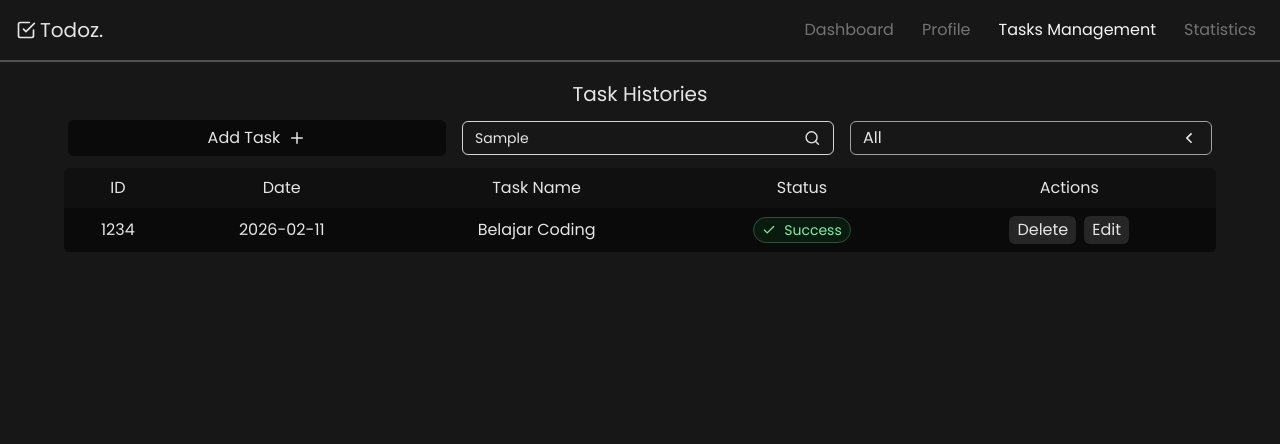
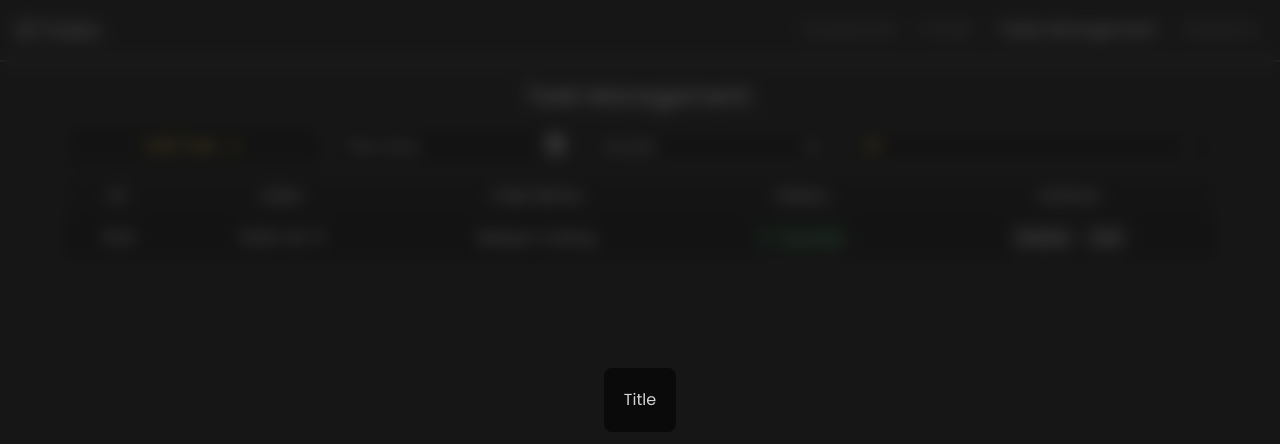
Before and after one commit to MazumalaAja/Todoz-FE, a React (Vite) app: page /tasks in a window 1280 px wide. Both pictures are taken after typing "Sample" into the empty fields and a click on the button "Add Task". Shown: the top 444 px of the page. Built offline with nearby package versions, Linux system fonts and the light colour scheme.

Commit message:
continue taskPage

```diff
--- a/package.json
+++ b/package.json
@@ -10,8 +10,13 @@
     "preview": "vite preview"
   },
   "dependencies": {
+    "@emotion/react": "^11.14.0",
+    "@emotion/styled": "^11.14.1",
     "@fontsource/poppins": "^5.2.7",
+    "@mui/material": "^7.3.7",
+    "@mui/x-date-pickers": "^8.27.0",
     "@tailwindcss/vite": "^4.1.18",
+    "dayjs": "^1.11.19",
     "react": "^19.2.0",
     "react-dom": "^19.2.0",
     "react-icons": "^5.5.0",
--- a/src/App.jsx
+++ b/src/App.jsx
@@ -1,13 +1,25 @@
 // ===== Imports =====
 import { RouterProvider } from "react-router-dom";
+import { AdapterDayjs } from "@mui/x-date-pickers/AdapterDayjs";
+import { LocalizationProvider } from "@mui/x-date-pickers";
+import { ThemeProvider, createTheme } from "@mui/material";
 import router from "./routes/route";
 import "@fontsource/poppins"
 
 // ===== Code =====
 export default function App() {
+     const darkTheme = createTheme({
+          palette: {
+               mode: "dark"
+          }
+     })
      return (
           <>
-               <RouterProvider router={router} />
+               <ThemeProvider theme={darkTheme}>
+                    <LocalizationProvider dateAdapter={AdapterDayjs}>
+                         <RouterProvider router={router} />
+                    </LocalizationProvider>
+               </ThemeProvider>
           </>
      )
 }
--- /dev/null
+++ b/src/components/modal.jsx
@@ -0,0 +1,8 @@
+// ===== Code =====
+export default function Modal({ open, onClick, children }) {
+     return (
+          <div onClick={onClick} className={`${open ? `z-99999 opacity-100` : `-z-1 opacity-0`} transition-all duration-200 fixed inset-0  bg-neutral-900/70 backdrop-blur-sm flex justify-center items-center`}>
+               {children}
+          </div>
+     )
+}
--- a/src/components/select.jsx
+++ b/src/components/select.jsx
@@ -8,8 +8,8 @@ export default function Selectx({ data = [], value = "", selected, onClick }) {
      return (
           <>
                {/* ====== Container ===== */}
-               <div className="border relative border-neutral-400 p-1 px-3 w-max m-1 rounded-md flex justify-between  items-center">
-                    <input className="text-neutral-200 focus:outline-0" readOnly type="text" value={value} placeholder="choose your own..." />
+               <div className="border relative bg-neutral-950 border-neutral-600 p-1 px-3 w-max m-1 rounded-md flex justify-between  items-center">
+                    <input className=" focus:outline-0 text-amber-300" readOnly type="text" value={value} placeholder="choose your own..." />
                     <div onClick={() => setActive(!active)}>
                          <RiArrowLeftSLine className={` ${active ? `-rotate-90` : ``} duration-200 text-neutral-200 text-xl cursor-pointer`} />
                     </div>
--- a/src/main.jsx
+++ b/src/main.jsx
@@ -7,6 +7,7 @@ import "./styles/global.css"
 // ===== Code =====
 createRoot(document.getElementById("root")).render(
      <StrictMode>
+
           <App />
      </StrictMode>
 )
--- a/src/pages/home.jsx
+++ b/src/pages/home.jsx
@@ -82,10 +82,13 @@ export default function HomePage() {
 
                {/* ===== List Tasks ===== */}
                <div className={`bg-neutral-900 min-h-screen py-20 space-y-3`}>
+                    <div className="w-full max-w-6xl mx-auto text-2xl text-neutral-300">
+                         <h2>Dashboard.</h2>
+                    </div>
                     <div className="w-full max-w-6xl mx-auto flex items-center gap-2">
                          {/* ===== Handle Day ===== */}
-                         <div className="border-neutral-400 border w-max px-3 py-1 rounded-md text-neutral-200">
-                              <input onChange={handleChangeDate} value={selected.date} type="text" placeholder="Choose your own..." className="focus:outline-0" min={1} max={getDayInMonth} />
+                         <div className="border-neutral-600 bg-neutral-950 border w-max px-3 py-1 rounded-md text-neutral-200">
+                              <input onChange={handleChangeDate} value={selected.date} type="text" placeholder="Choose your own..." className="focus:outline-0 text-amber-300" min={1} max={getDayInMonth} />
                          </div>
 
                          {/* ===== Handle Month ===== */}
@@ -94,8 +97,8 @@ export default function HomePage() {
                          </div>
 
                          {/* ===== Handle Year ===== */}
-                         <div className="border-neutral-400 border w-max px-3 py-1 rounded-md text-neutral-200">
-                              <input onChange={handleChangeYear} value={selected.year} type="text" placeholder="Choose your own..." className="focus:outline-0" />
+                         <div className="border-neutral-600 bg-neutral-950 border w-max px-3 py-1 rounded-md text-neutral-200">
+                              <input onChange={handleChangeYear} value={selected.year} type="text" placeholder="Choose your own..." className="focus:outline-0 text-amber-300" />
                          </div>
                     </div>
 
@@ -126,7 +129,7 @@ export default function HomePage() {
 
 function CategoryDay({ label, month, selected, onClick }) {
      return (
-          <button onClick={onClick} className={`${selected ? `bg-neutral-200 text-neutral-900 border-neutral-200` : `text-neutral-200 border-neutral-400`} cursor-pointer active:scale-95 flex items-center gap-2 border  px-4 py-0.5 rounded-lg`}>
+          <button onClick={onClick} className={`${selected ? `bg-neutral-200 text-neutral-900 border-neutral-200` : `text-neutral-200 border-neutral-600`} cursor-pointer active:scale-95 flex items-center gap-2 border  px-4 py-0.5 rounded-lg`}>
                <span>{label}</span>
                <span>{month}</span>
           </button>
--- a/src/pages/tasks.jsx
+++ b/src/pages/tasks.jsx
@@ -1,11 +1,21 @@
 // ===== Imports =====
 import { FaChartBar, FaHome, FaList, FaUser } from "react-icons/fa";
 import Navbar from "../components/navbar";
-import { FiCalendar, FiCheck, FiPlus, FiSearch } from "react-icons/fi";
+import { FiCheck, FiPlus, FiSearch } from "react-icons/fi";
 import Selectx from "../components/select";
+import { DatePicker } from "@mui/x-date-pickers";
+import { useEffect, useState } from "react";
+import dayjs from "dayjs";
+import Modal from "../components/modal";
 
 // ===== Code =====
 export default function TasksPage() {
+     // ===== States =====
+     const [date, setDate] = useState(null);
+     const [open, setOpen] = useState({
+          modal: false,
+     })
+
      // ===== Data Navigation =====
      const data = [
           { path: "/", label: "Dashboard", icon: FaHome },
@@ -13,28 +23,66 @@ export default function TasksPage() {
           { path: "/tasks", label: "Tasks Management", icon: FaList },
           { path: "/statistics", label: "Statistics", icon: FaChartBar },
      ]
+
      return (
           <>
+               {/* ===== Navbar ===== */}
                <Navbar data={data} />
+
+               {/* ===== Modal ===== */}
+               <Modal onClick={() => {
+                    setOpen(prev => ({ ...prev, modal: false }))
+               }} open={open.modal} >
+                    <div onClick={(e) => {
+                         e.stopPropagation();
+                    }} className={`bg-neutral-950 ${open.modal ? `scale-100` : `scale-0`} transition-all delay-200 duration-200 rounded-lg text-neutral-300 p-5`}>
+                         <div>
+                              <h2>Title</h2>
+                         </div>
+                    </div>
+               </Modal>
+
+               {/* ===== Place ===== */}
                <div className={`bg-neutral-900 min-h-screen`}>
                     {/* ===== Container ===== */}
                     <div className="w-full max-w-6xl mx-auto py-20 space-y-2">
                          {/* ===== Title ===== */}
-                         <div className="text-center text-xl text-neutral-200">
-                              <h1>Task Histories</h1>
+                         <div className="text-center text-2xl text-neutral-200 mb-3">
+                              <h1>Task Management.</h1>
                          </div>
 
+                         {/* ===== Actions ===== */}
                          <div className="flex justify-between gap-2 items-center">
-                              <button className="bg-neutral-950 flex-1 justify-center text-neutral-200 hover:bg-neutral-300/10 cursor-pointer m-1 flex items-center gap-2 py-1.5 px-4 rounded-md">
+                              {/* ===== Button  ===== */}
+                              <button onClick={() => setOpen(prev => ({ ...prev, modal: !prev.modal }))} className="bg-neutral-950 flex-1 justify-center text-amber-300 hover:bg-neutral-300/10 cursor-pointer m-1 flex items-center gap-2 py-1.5 px-4 hover:text-neutral-300 rounded-md">
                                    <span>Add Task</span>
                                    <FiPlus className="text-lg" />
                               </button>
 
-                              <div className="text-neutral-200 flex-1 flex text-sm items-center border m-1 border-neutral-300 p-1.5 px-3 rounded-md gap-3">
+                              {/* ===== DatePicker ===== */}
+                              <DatePicker
+                                   label="Filter Date"
+                                   value={date}
+                                   onChange={(newValue) => setDate(newValue)}
+                                   slotProps={{
+                                        textField: {
+                                             size: "small",
+                                             sx: {
+                                                  backgroundColor: "#0a0a0a",
+                                                  color: "yellow",
+                                                  borderRadius: "6px",
+                                             },
+                                        },
+                                   }}
+                              />
+
+                              {/* ===== Input search ===== */}
+                              <div className="text-neutral-200 flex-1 flex text-sm items-center border m-1 border-neutral-600 p-1.5 bg-neutral-950 px-3 rounded-md gap-3">
                                    <input placeholder="Search..." type="text" className="focus:outline-0 w-full" />
                                    <FiSearch className="text-lg" />
                               </div>
 
+                              {/* ===== Status ===== */}
                               <Selectx value="All" data={["All", "Success", "Pending", "Failed"]} />
                          </div>
 
```
Also changed, not shown: 1 other file (tests, documents, lock files or other folders).
